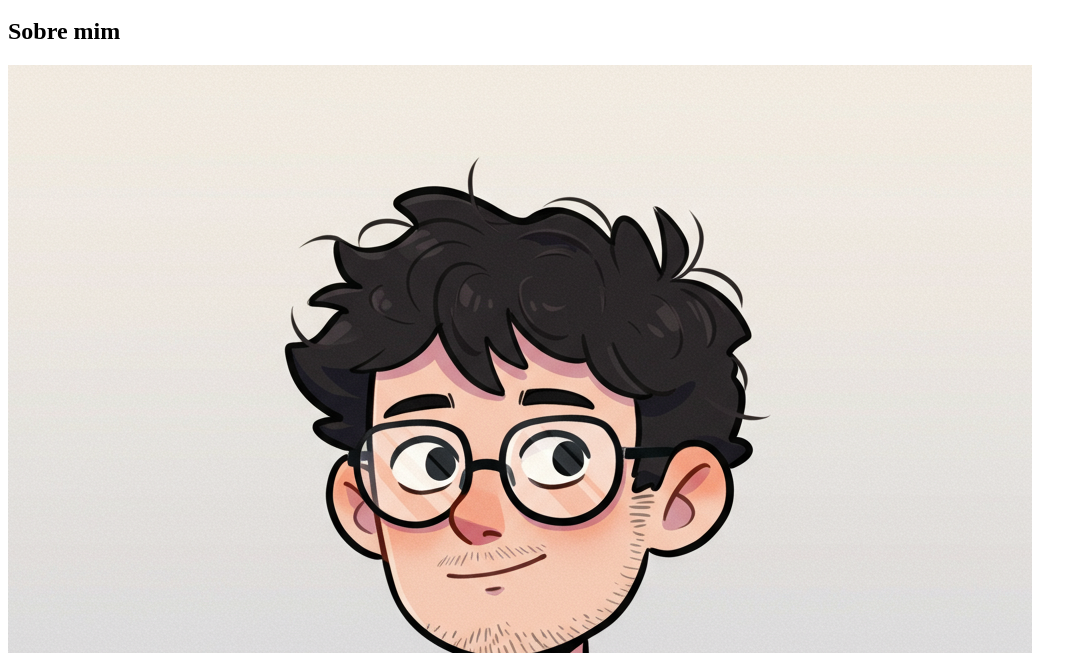
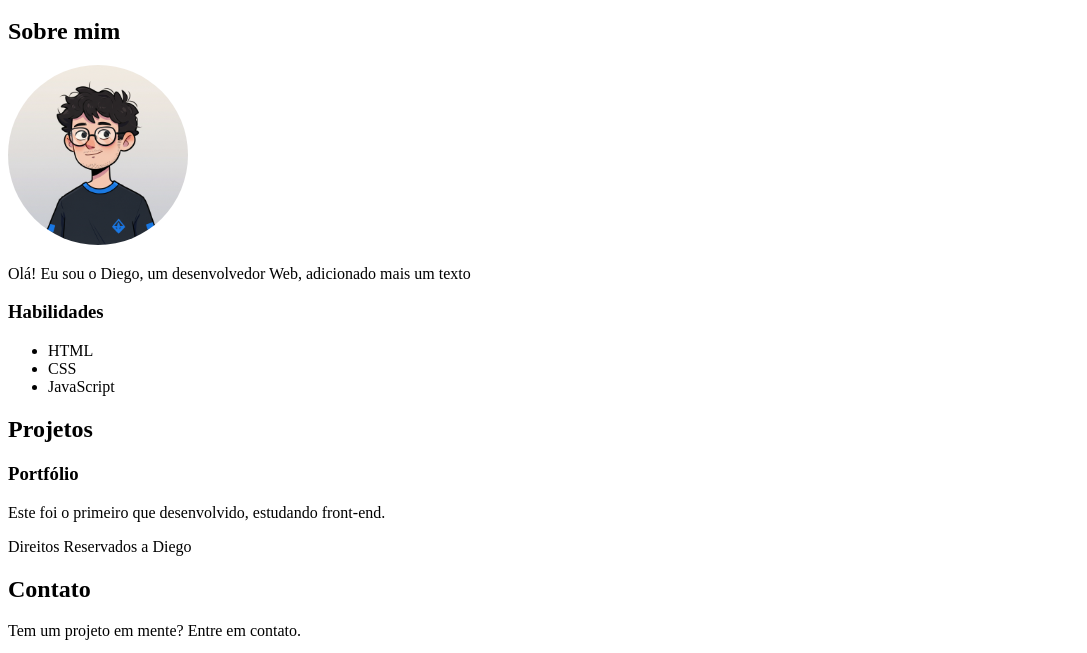
Before and after one commit to Diegocjc26/site, a plain HTML site: page index.html in a window 1280 px wide. Shown: the part 136-789 px from the top of the page, without its empty margins (0-1087 px from the left). Drawn offline with Linux system fonts and the light colour scheme.

Commit message:
Alteração do tamanho da imagem

```diff
--- a/index.html
+++ b/index.html
@@ -4,6 +4,15 @@
     <meta charset="UTF-8" />
     <meta name="viewport" content="width=device-width, initial-scale=1.0" />
     <title>Diego</title>
+
+    <style>
+      .foto-perfil {
+        width: 180px;
+        height: 180px;
+        object-fit: cover;
+        border-radius: 50%;
+      }
+    </style>
   </head>
   <body>
     <header>
@@ -14,7 +23,7 @@
         <ul>
           <!-- Lista não ordenada para links do nosso meenu -->
           <li><a href="#sobre">Sobre min</a></li>
-          <li><a href="#projeto">Projetos</a></li>
+          <li><a href="#projetos">Projetos</a></li>
           <li><a href="#contato">Contato</a></li>
           <!-- <li> Sobre min</li> -->
         </ul>
@@ -25,6 +34,7 @@
       <h2>Sobre mim</h2>
 
       <img
+        class="foto-perfil"
         src="image.png"
         alt="Imagem de foto de perfil"
         title="Imagem de perfil do Diego"
@@ -47,7 +57,7 @@
       </aside>
     </section>
 
-    <section id="projeto">
+    <section id="projetos">
       <h2>Projetos</h2>
 
       <article>
```
